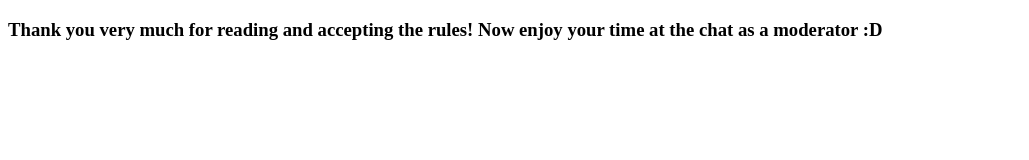
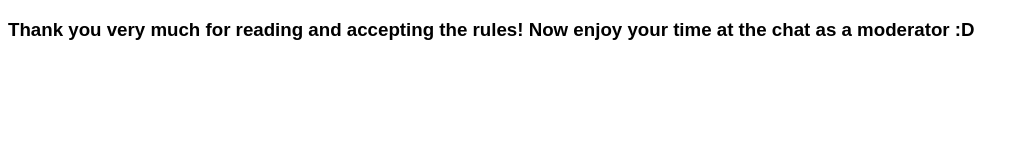
Before and after one commit to Hiro-Codee/naam-mods, a plain HTML site: page thanku.html in a window 1280 px wide. Shown: the whole page, without its empty margins (0-1029 px from the left). Drawn offline with Linux system fonts and the light colour scheme.

Commit message:
Update thanku.html

```diff
--- a/thanku.html
+++ b/thanku.html
@@ -4,6 +4,6 @@
 	<title>Thank you!</title>
 </head>
 <body>
-	<header id="main-header"><h3>Thank you very much for reading and accepting the rules! Now enjoy your time at the chat as a moderator :D</h3></header>
+	<header id="main-header" style="font-family:Arial, Helvetica, sans-serif;"><h3>Thank you very much for reading and accepting the rules! Now enjoy your time at the chat as a moderator :D</h3></header>
 </body>
 </html>
```
